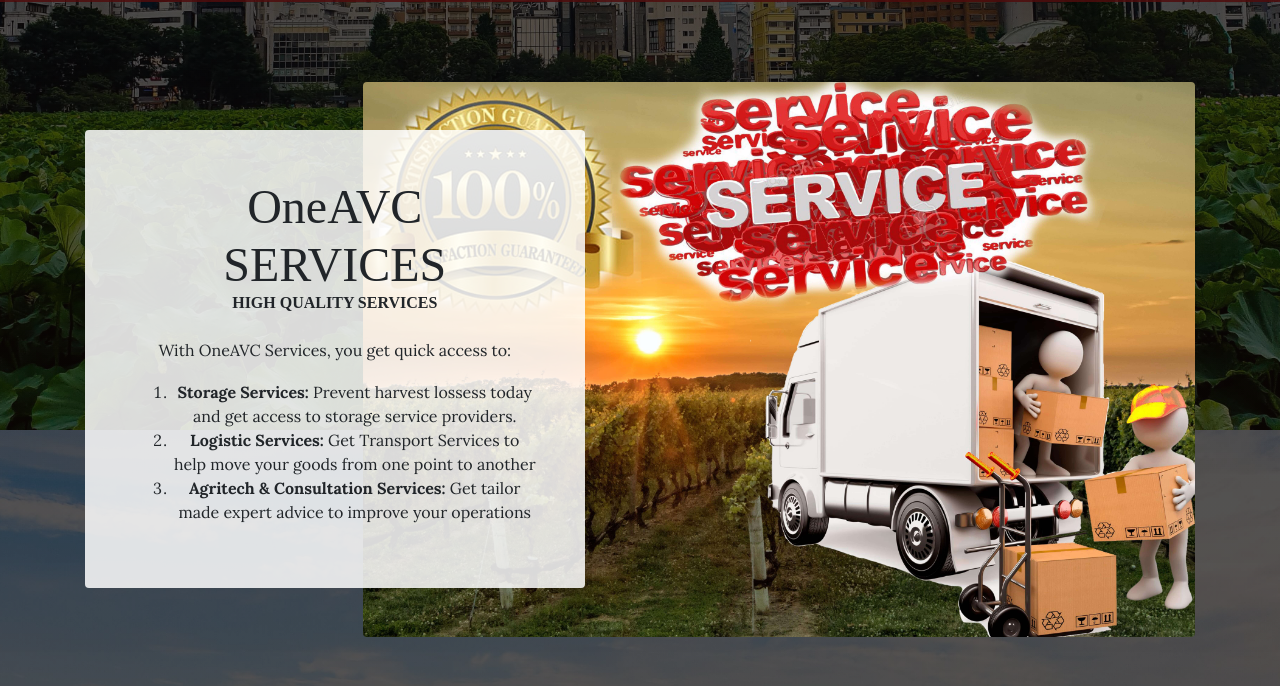
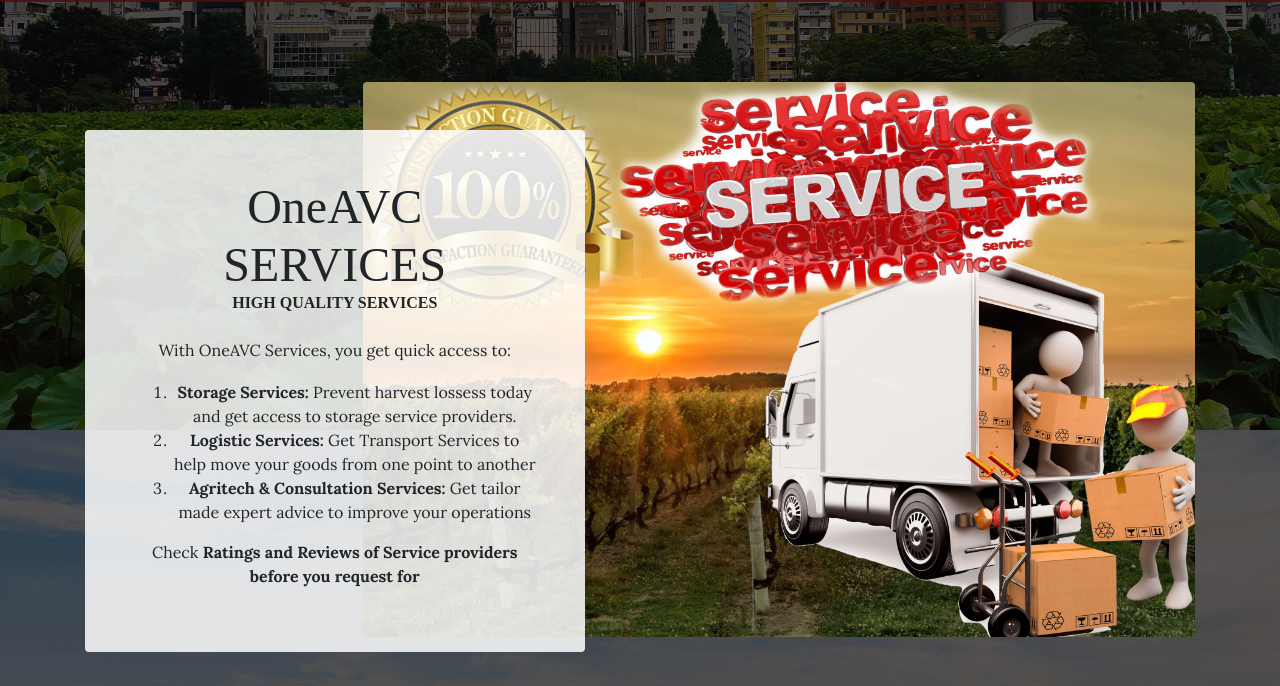
Before and after one commit to Emmanuel-Ik/Emmanuel-Ik.github.io, a website: page ONEAVC SECTIONS/index.html in a window 1280 px wide. Shown: the part 370-1056 px from the top of the page. Drawn offline with Linux system fonts and the light colour scheme.

Commit message:
Update index.html

```diff
--- a/ONEAVC SECTIONS/index.html
+++ b/ONEAVC SECTIONS/index.html
@@ -85,7 +85,7 @@
                     <li> <b>Agritech & Consultation Services:</b> Get tailor made expert advice to improve your operations
                     </li>
                   </ol>
-
+Check <b>Ratings and Reviews of Service providers before you request for   </b>
               </p>
 
 
```
